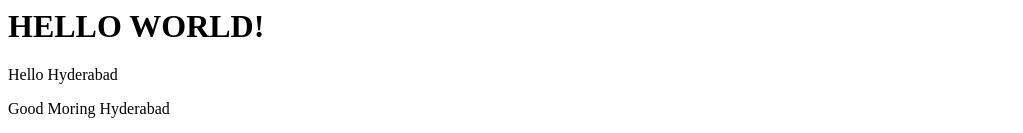
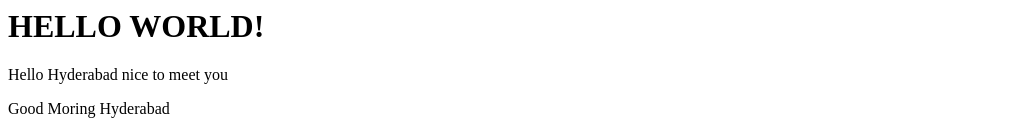
Before and after one commit to Ksangeetha13/gitrepofile, a plain HTML site: page index.html in a window 1280 px wide. Shown: the top 133 px of the page, without its empty margins (0-1023 px from the left). Drawn offline with Linux system fonts and the light colour scheme.

Commit message:
Update index.html

```diff
--- a/index.html
+++ b/index.html
@@ -6,7 +6,7 @@
 </head>
 <body>
 <h1>HELLO WORLD!</h1>
-<p>Hello Hyderabad</p>
+<p>Hello Hyderabad nice to meet you</p>
 <p>Good Moring Hyderabad</p>
 <div><img src="C:\Users\kanik\Documents\Html\download.jpeg" alt="Hello World from Space" style="width:100%;max-width:960px"></div>
 <div><img src="C:\Users\kanik\Downloads\background.jpg" alt="Hello Git" style="width:100%;max-width:640px"></div>
```
